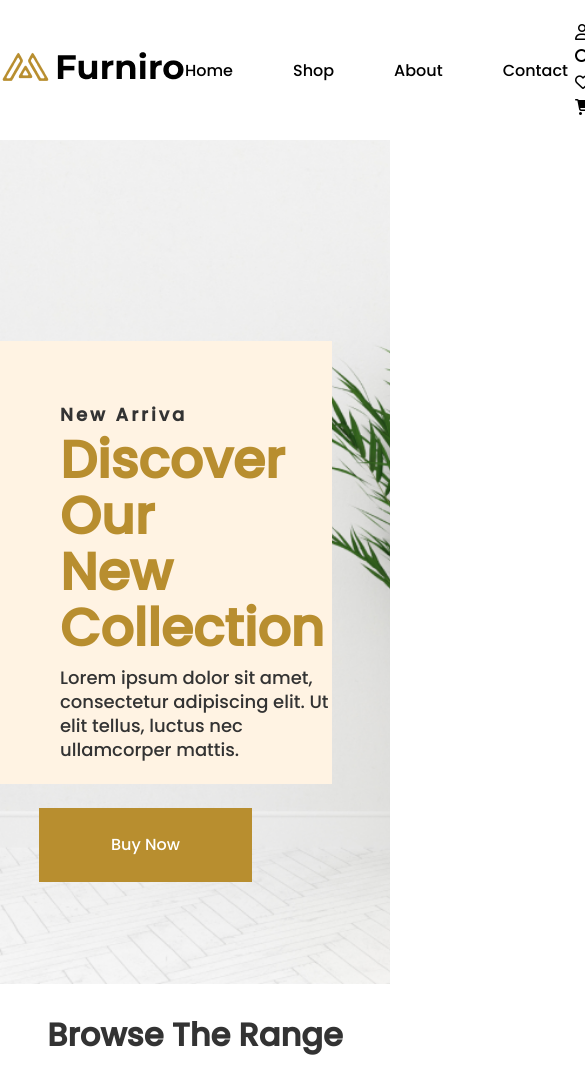
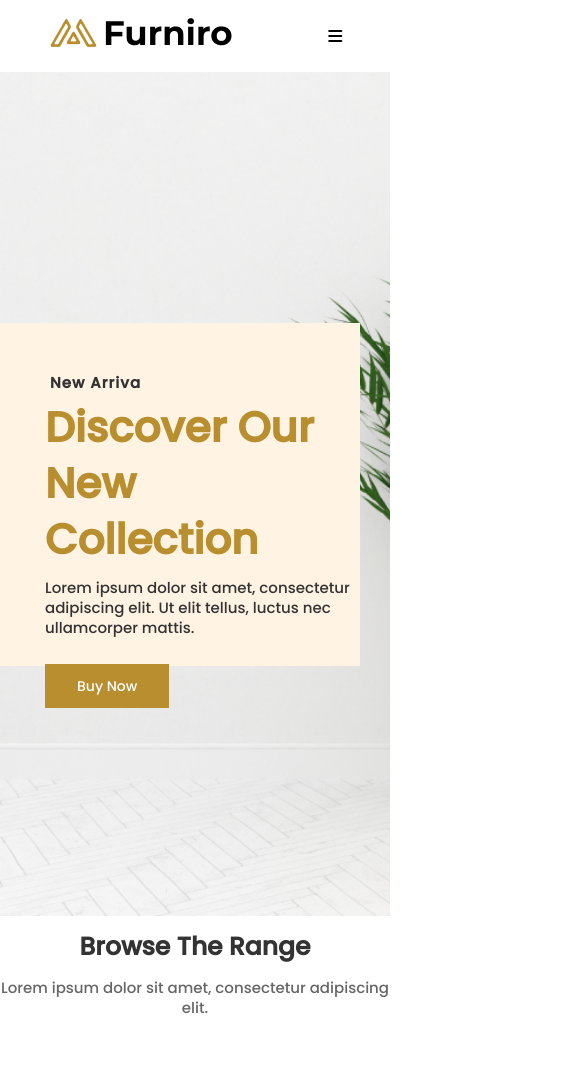
Before and after one commit to salahs20/eCommerc, a plain HTML site: page index.html in a window 390 px wide. Shown: the top 1075 px of the page, 585 px wide, since content can reach past the window. Drawn offline with Linux system fonts and the light colour scheme.

Commit message:
edit responsive

```diff
--- a/CSS/Style.css
+++ b/CSS/Style.css
@@ -15,6 +15,7 @@
     src: url(../Fonts/Poppins-Regular.ttf);
 }
 
+/* nave */
 nav {
     display: flex;
     justify-content: space-around;
@@ -29,7 +30,9 @@ ul {
 
 }
 
-ul li,a,.icon a {
+ul li,
+a,
+.icon a {
     list-style: none;
     text-decoration: none;
 }
@@ -46,7 +49,33 @@ ul li,a,.icon a {
 .col-black {
     color: #000;
 }
+.menu , .hover-0{
+    display: none;
+}
 
+@media (max-width:901px) {
+    nav {
+        padding: 12px 0;
+    }
+
+    ul {
+        gap: 40px;
+    }
+}
+@media (max-width:450px) {
+    .menu{
+        display: inline-block;
+    }
+    ul , .icon{
+        display: none;
+    }
+    .menu:hover{
+        cursor: pointer;
+
+    }
+
+}
+/* Section 1 */
 #home {
     background-image: url(../images/scandinavian-interior-mockup-wall-decal-background\ 1.png);
     background-repeat: no-repeat;
@@ -106,6 +135,54 @@ ul li,a,.icon a {
     cursor: pointer;
 }
 
+@media (max-width:901px) {
+
+
+    .content {
+        width: 543px;
+        height: 343px;
+        margin-right: 30px;
+    }
+    .content h4 p{
+        padding: 30px 0 0 30px;
+    margin: 18px 0 0 20px;
+    letter-spacing: 1px;
+    }
+
+    .content h1 p {
+        padding: 5px 0 0 30px;
+        margin: 0 0 0 15px;
+        font-size: 42px;
+
+    }
+    .content p {
+        padding: 10px 0 0 30px;
+        margin: 0 0 0 15px;
+        line-height: 20px;
+        font-size: 15px;
+
+    }
+    .content button {
+        padding: 15px 52px;
+        font-size: 14px;
+        line-height: 24px;
+        border: 0;
+    }
+    .content .button-1 {
+        padding: 16px 0 0 30px;
+        margin: 10px 0 0 15px;
+    }
+}
+@media (max-width:450px){
+    .content button {
+        padding: 15px 32px;
+        font-size: 14px;
+        line-height:14px;
+
+    }
+}
+
+/* section 2 */
 .container-Browse {
     width: 80%;
     text-align: center;
@@ -134,6 +211,7 @@ ul li,a,.icon a {
     padding: 40px 0 10px 0;
     margin: 20px 0 0 0;
     gap: 20px;
+
 }
 
 .container-Browse .img p {
@@ -144,7 +222,30 @@ ul li,a,.icon a {
 
     padding: 20px 0 0 0;
 }
+@media (max-width:901px) {
+    .container-Browse {
+        width: 100%;
+        padding: 0 0 15px 0;
+    }
+    .container-Browse .text h2 p {
+        font-size: 25px;
+        line-height: 22px;
+        font-weight: 600;
+    }
+    .container-Browse .text p {
+        font-size: 15px;
+        line-height: 20px;
+        font-weight: 400;
+        padding: 20px 0 0 0;
+    }
+    .container-Browse .img {
+        padding: 40px 0 10px 0;
+        margin: 20px 0 0 0;
+        gap: 20px;
+        flex-wrap: wrap;
+    }
 
+}
 /* our product */
 .our {
     text-align: center;
@@ -154,7 +255,18 @@ ul li,a,.icon a {
     font-weight: 700;
     padding: 30px 0 20px 0;
 }
-
+@media (max-width:901px){
+    .our{
+        font-size: 30px;
+        line-height: 38px;
+    }
+}
+@media (max-width:450px){
+    .our{
+        font-size: 25px;
+        line-height: 28px;
+    }
+}
 .container-our-product {
     display: flex;
     flex-wrap: wrap;
--- a/index.html
+++ b/index.html
@@ -28,6 +28,11 @@
             <a href=""><i class="fa-solid fa-magnifying-glass col-black"></i></a>
             <a href=""><i class="fa-regular fa-heart col-black"></i></a>
             <a href=""><i class="fa-solid fa-cart-shopping col-black"></i></a>
+
+        </div>
+        <div class="menu"><i class="fa-solid fa-bars"></i></div>
+        <div class="hover-0">
+
         </div>
     </nav>
     <section id="home">
@@ -343,7 +348,9 @@
             </div>
     </section>
     <div class="btn-2">
-        <button><p>Show More</p></button>
+        <button>
+            <p>Show More</p>
+        </button>
     </div>
 
 
```
